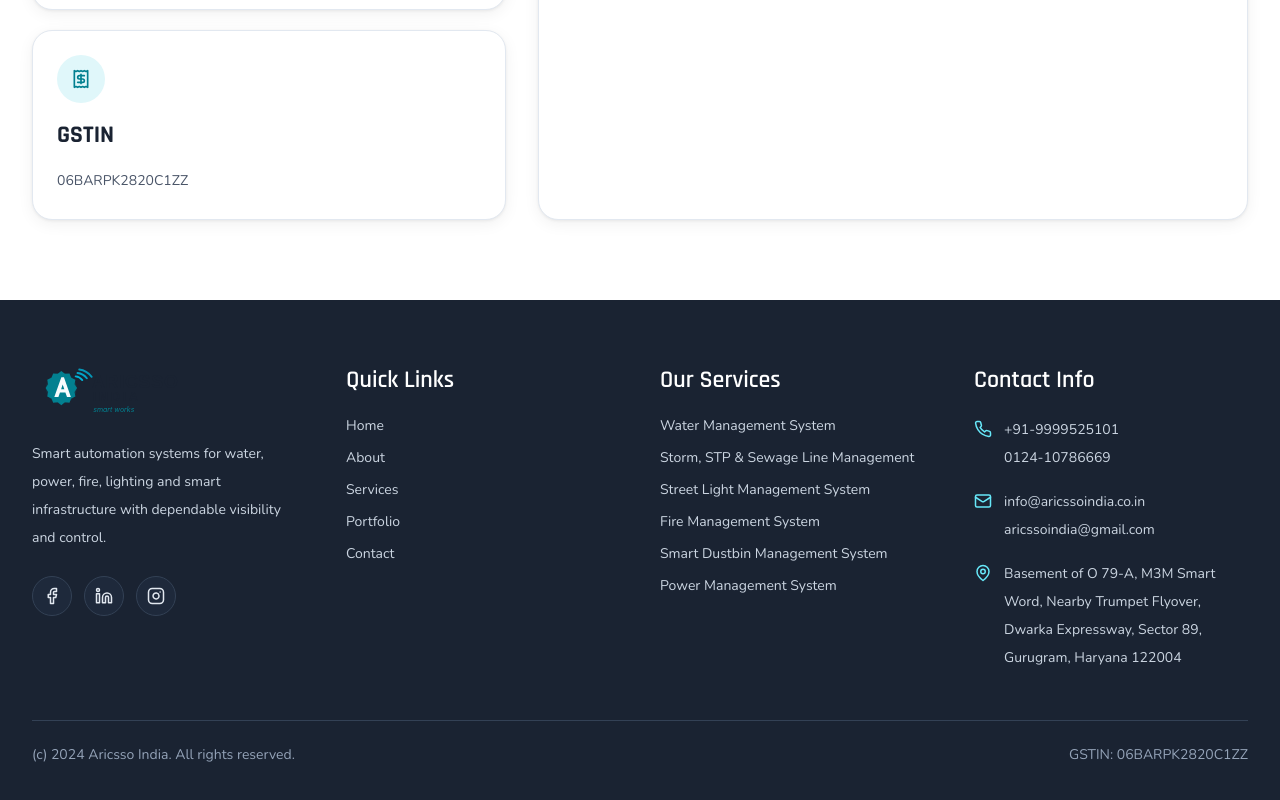
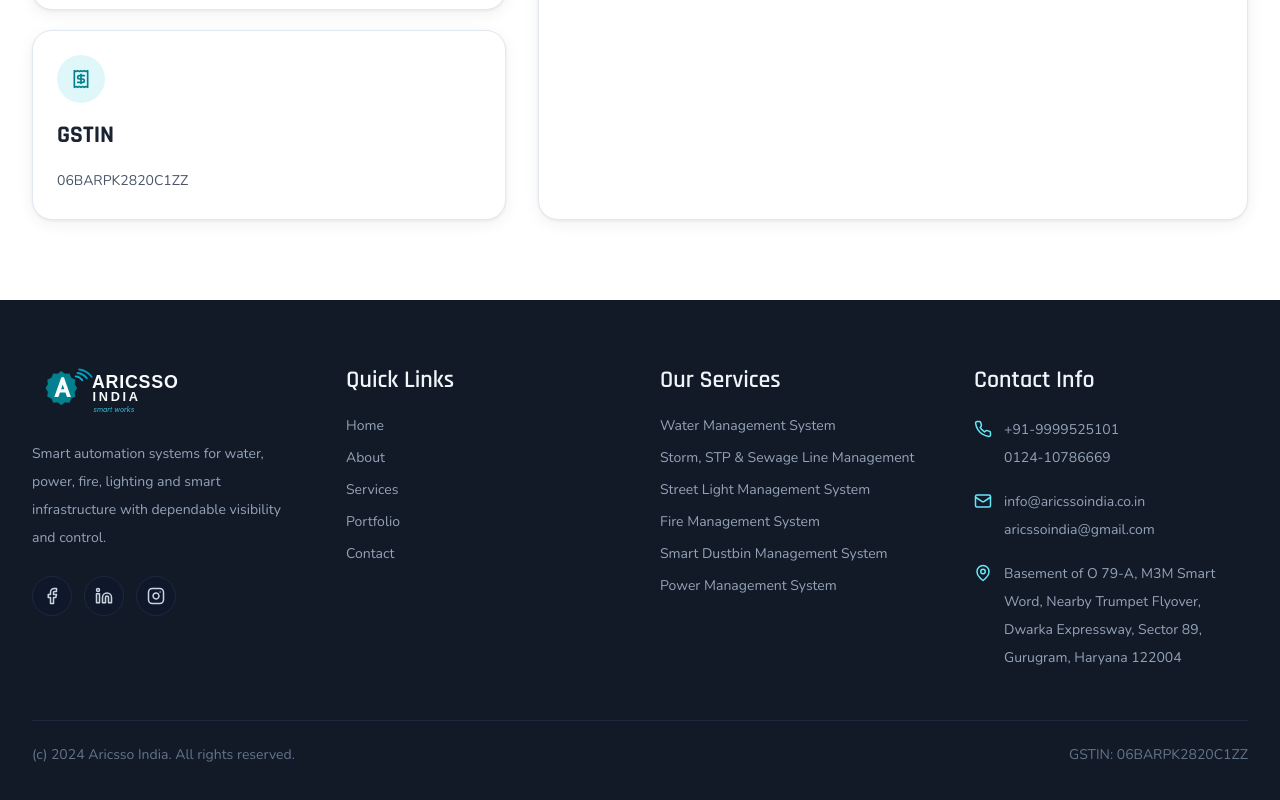
Before and after one commit to ChaudharyAman/aricssoindiaFE, a React (Vite) app: page /contact in a window 1280 px wide. Shown: the part 1412-2212 px from the top of the page. Built offline with nearby package versions, Linux system fonts and the light colour scheme.

Commit message:
feat: add logo-light.svg and update Footer and Navbar components to use the new logo and improve dropdown functionality

```diff
--- a/src/components/Footer.jsx
+++ b/src/components/Footer.jsx
@@ -1,24 +1,24 @@
 import { Facebook, Instagram, Linkedin, Mail, MapPin, Phone } from 'lucide-react'
 import { Link } from 'react-router-dom'
-import logo from '../assets/logo.svg'
+import logo from '../assets/logo-light.svg'
 import { company, services } from '../data/siteData'
 
 export default function Footer() {
   return (
-    <footer className="bg-brand-footer text-slate-300">
+    <footer className="bg-[#121a27] text-slate-400">
       <div className="mx-auto max-w-7xl px-4 py-16 lg:px-8">
         <div className="grid gap-10 md:grid-cols-2 xl:grid-cols-4">
           <div>
             <img src={logo} alt="Aricsso India" className="h-14 w-auto" />
-            <p className="mt-5 max-w-sm text-sm leading-7 text-slate-300">
+            <p className="mt-5 max-w-sm text-sm leading-7 text-slate-400">
               Smart automation systems for water, power, fire, lighting and smart
               infrastructure with dependable visibility and control.
             </p>
-            <div className="mt-6 flex gap-3 text-slate-200">
+            <div className="mt-6 flex gap-3 text-slate-300">
               {[Facebook, Linkedin, Instagram].map((Icon, index) => (
                 <span
                   key={index}
-                  className="inline-flex h-10 w-10 items-center justify-center rounded-full border border-slate-700 bg-slate-800"
+                  className="inline-flex h-10 w-10 items-center justify-center rounded-full border border-slate-800 bg-slate-900"
                 >
                   <Icon size={18} />
                 </span>
@@ -27,7 +27,7 @@
           </div>
 
           <div>
-            <h3 className="font-heading text-2xl font-semibold text-white">
+            <h3 className="font-heading text-2xl font-semibold text-slate-100">
               Quick Links
             </h3>
             <div className="mt-5 space-y-3 text-sm">
@@ -40,7 +40,7 @@
           </div>
 
           <div>
-            <h3 className="font-heading text-2xl font-semibold text-white">
+            <h3 className="font-heading text-2xl font-semibold text-slate-100">
               Our Services
             </h3>
             <div className="mt-5 space-y-3 text-sm">
@@ -53,10 +53,10 @@
           </div>
 
           <div>
-            <h3 className="font-heading text-2xl font-semibold text-white">
+            <h3 className="font-heading text-2xl font-semibold text-slate-100">
               Contact Info
             </h3>
-            <div className="mt-5 space-y-4 text-sm leading-7 text-slate-300">
+            <div className="mt-5 space-y-4 text-sm leading-7 text-slate-400">
               <div className="flex gap-3">
                 <Phone size={18} className="mt-1 text-cyan-300" />
                 <span>
@@ -81,7 +81,7 @@
           </div>
         </div>
 
-        <div className="mt-12 flex flex-col gap-3 border-t border-slate-700 pt-6 text-sm text-slate-400 md:flex-row md:items-center md:justify-between">
+        <div className="mt-12 flex flex-col gap-3 border-t border-slate-800 pt-6 text-sm text-slate-500 md:flex-row md:items-center md:justify-between">
           <p>(c) 2024 {company.name}. All rights reserved.</p>
           <p>GSTIN: {company.gstin}</p>
         </div>
@@ -92,7 +92,7 @@
 
 function FooterLink({ to, children }) {
   return (
-    <Link to={to} className="block transition hover:text-white">
+    <Link to={to} className="block transition hover:text-slate-100">
       {children}
     </Link>
   )
--- a/src/components/Navbar.jsx
+++ b/src/components/Navbar.jsx
@@ -23,6 +23,7 @@
   const [mobileOpen, setMobileOpen] = useState(false)
   const [mobileServicesOpen, setMobileServicesOpen] = useState(false)
   const [scrolled, setScrolled] = useState(false)
+  const [desktopServicesOpen, setDesktopServicesOpen] = useState(false)
 
   useEffect(() => {
     const onScroll = () => setScrolled(window.scrollY > 8)
@@ -70,9 +71,21 @@
         <div className="hidden items-center gap-6 lg:flex">
           {navLinks.map((item) =>
             item.dropdown ? (
-              <div key={item.label} className="group relative">
+              <div
+                key={item.label}
+                className="relative"
+                onMouseEnter={() => setDesktopServicesOpen(true)}
+                onMouseLeave={() => setDesktopServicesOpen(false)}
+                onFocusCapture={() => setDesktopServicesOpen(true)}
+                onBlurCapture={(event) => {
+                  if (!event.currentTarget.contains(event.relatedTarget)) {
+                    setDesktopServicesOpen(false)
+                  }
+                }}
+              >
                 <NavLink
                   to={item.path}
+                  onClick={() => setDesktopServicesOpen(false)}
                   className={({ isActive }) =>
                     `inline-flex items-center gap-2 border-b-2 pb-1 font-heading text-lg font-semibold transition ${
                       isActive
@@ -82,18 +95,30 @@
                   }
                 >
                   {item.label}
-                  <ChevronDown size={16} />
+                  <ChevronDown
+                    size={16}
+                    className={desktopServicesOpen ? 'rotate-180 transition' : 'transition'}
+                  />
                 </NavLink>
-                <div className="pointer-events-none absolute left-0 top-full mt-4 w-[22rem] rounded-[1.25rem] border border-brand-border bg-white p-3 opacity-0 shadow-card transition duration-200 group-hover:pointer-events-auto group-hover:opacity-100">
+                <div className="absolute left-0 top-full w-[22rem] pt-3">
+                  <div
+                    className={`rounded-[1.25rem] border border-brand-border bg-white p-3 shadow-card transition duration-200 ${
+                      desktopServicesOpen
+                        ? 'pointer-events-auto translate-y-0 opacity-100'
+                        : 'pointer-events-none -translate-y-1 opacity-0'
+                    }`}
+                  >
                     {item.dropdown.map((link) => (
                       <Link
                         key={link.path}
                         to={link.path}
+                        onClick={() => setDesktopServicesOpen(false)}
                         className="block rounded-xl px-4 py-3 text-sm text-brand-body transition hover:bg-brand-teal-50 hover:text-brand-teal"
                       >
                         {link.label}
                       </Link>
                     ))}
+                  </div>
                 </div>
               </div>
             ) : (
```
Also changed, not shown: src/assets/logo-light.svg (added). Lines whose indentation alone changed are shown as unchanged.
